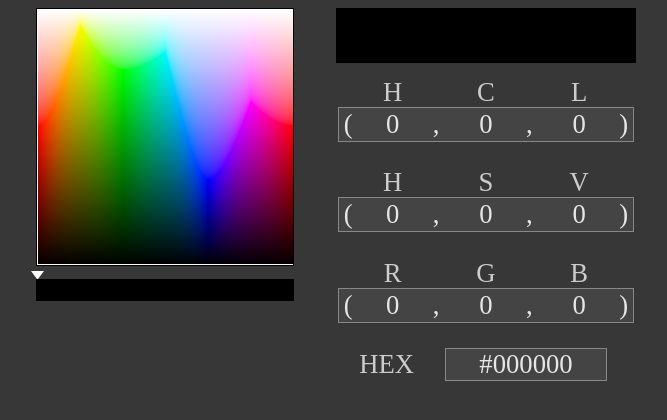
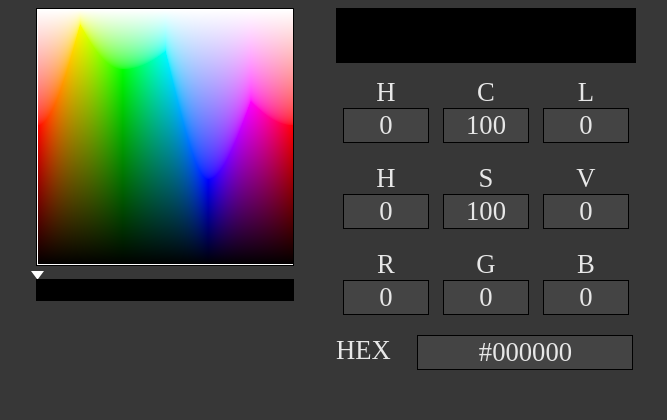
Before and after one commit to jaxbulsara/color-picker, a website built with webpack: page dist/index.html in a window 1280 px wide. Shown: the whole page, without its empty margins (304-971 px from the left). Built offline with nearby package versions, Linux system fonts and the light colour scheme.

Commit message:
Updated color monitor markup.

```diff
--- a/package.json
+++ b/package.json
@@ -15,6 +15,8 @@
     "@babel/preset-env": "^7.20.2",
     "babel-jest": "^29.3.0",
     "eslint": "^8.27.0",
+    "eslint-plugin-css": "^0.9.2",
+    "eslint-plugin-html": "^8.1.0",
     "jest": "^29.3.0",
     "prettier": "^2.7.1",
     "webpack": "^5.74.0",
--- a/src/index.js
+++ b/src/index.js
@@ -53,6 +53,7 @@ window.onload = function () {
   fillSliderColor(slider, color);
 
   moveSquareCursors(0, 255);
+  updateValues();
 };
 
 // Event listeners
@@ -89,6 +90,17 @@ document.addEventListener("mousemove", (event) => {
     resetPreviewColor();
   }
 });
+
+hex_value.addEventListener("focus", () => hex_value.select());
+rgb_r_value.addEventListener("focus", () => rgb_r_value.select());
+rgb_g_value.addEventListener("focus", () => rgb_g_value.select());
+rgb_b_value.addEventListener("focus", () => rgb_b_value.select());
+hsv_h_value.addEventListener("focus", () => hsv_h_value.select());
+hsv_s_value.addEventListener("focus", () => hsv_s_value.select());
+hsv_v_value.addEventListener("focus", () => hsv_v_value.select());
+hcl_h_value.addEventListener("focus", () => hcl_h_value.select());
+hcl_c_value.addEventListener("focus", () => hcl_c_value.select());
+hcl_l_value.addEventListener("focus", () => hcl_l_value.select());
 
 // Event listener functions
 
@@ -207,16 +219,16 @@ function updateValues() {
   const C = round(toPercent(color.hcl.C.toPrecision(3)), 2).toString();
   const L = round(toPercent(color.hcl.L.toPrecision(3)), 2).toString();
 
-  hex_value.textContent = hex;
-  rgb_r_value.textContent = R;
-  rgb_g_value.textContent = G;
-  rgb_b_value.textContent = B;
-  hsv_h_value.textContent = hsvH;
-  hsv_s_value.textContent = S;
-  hsv_v_value.textContent = V;
-  hcl_h_value.textContent = hclH;
-  hcl_c_value.textContent = C;
-  hcl_l_value.textContent = L;
+  hex_value.value = hex;
+  rgb_r_value.value = R;
+  rgb_g_value.value = G;
+  rgb_b_value.value = B;
+  hsv_h_value.value = hsvH;
+  hsv_s_value.value = S;
+  hsv_v_value.value = V;
+  hcl_h_value.value = hclH;
+  hcl_c_value.value = C;
+  hcl_l_value.value = L;
 }
 
 // Utility functions
```
Also changed, not shown: .eslintrc.js, dist/index.css, dist/index.html, 2 other files.
